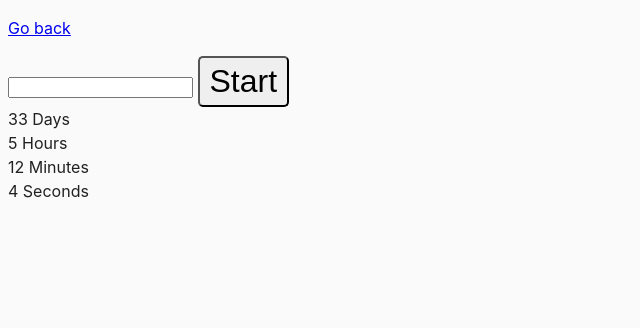
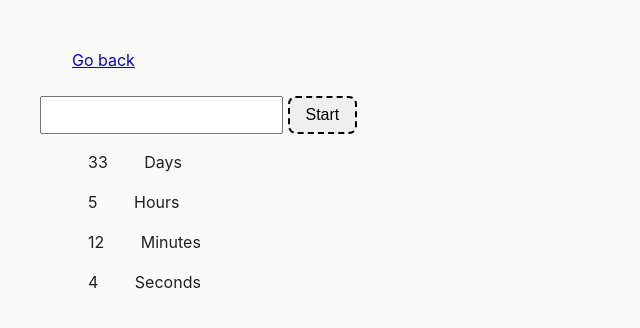
Before and after one commit to Andrew-Samoilov/goit-js-hw-09, a website built with Parcel: page src/02-timer.html in a window 1280 px wide. Shown: the whole page, without its empty margins (0-640 px from the left). Built offline with nearby package versions, Linux system fonts and the light colour scheme.

Commit message:
02 in progress

```diff
--- a/src/02-timer.html
+++ b/src/02-timer.html
@@ -3,7 +3,7 @@
   <head>
     <meta charset="UTF-8" />
     <meta name="viewport" content="width=device-width, initial-scale=1.0" />
-    <title>C ountdown timer</title>
+    <title>Countdown timer</title>
     <link rel="stylesheet" href="css/common.css" />
   </head>
   <body>
--- a/src/index.js
+++ b/src/index.js
@@ -1,2 +1,2 @@
 import './sass/main.scss';
-console.log('222');
+console.log('import js');
--- a/src/js/02-timer.js
+++ b/src/js/02-timer.js
@@ -34,10 +34,9 @@ function convertMs(ms) {
 function updateTimer(){
     refs.timerFieldDay.textContent=19;
     refs.timerFieldDay.textContent=33;
-    refs.timerFieldHour.textContent=05;
+    refs.timerFieldHour.textContent=5;
     refs.timerFieldMin.textContent=12;
     refs.timerFieldSec.textContent=4;
-
 }
 
 console.log(convertMs(2000)); // {days: 0, hours: 0, minutes: 0, seconds: 2}
--- a/src/sass/_button.scss
+++ b/src/sass/_button.scss
@@ -1,6 +1,10 @@
+*{
+    font-size: 16px;
+    padding: 0.5em 1em;
+}
 button {
     cursor: pointer;
-    border-radius: 5px;
-    font-size: 32px;
-    padding: 5px 10px;
+    border-style:dashed;
+    border-radius: 0.5em;
+
 }
```
Also changed, not shown: src/css/common.css (+0 -7 lines).
